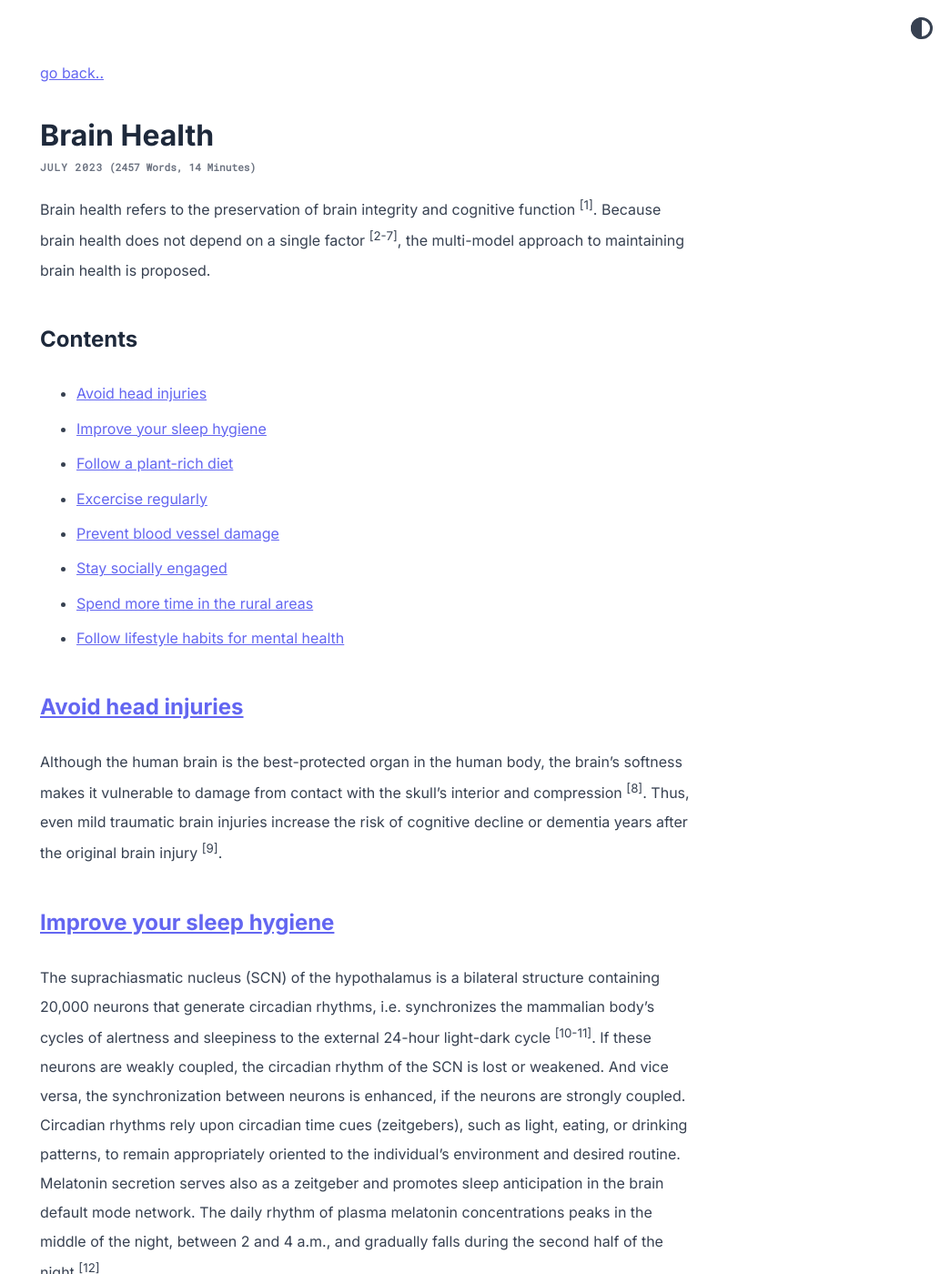
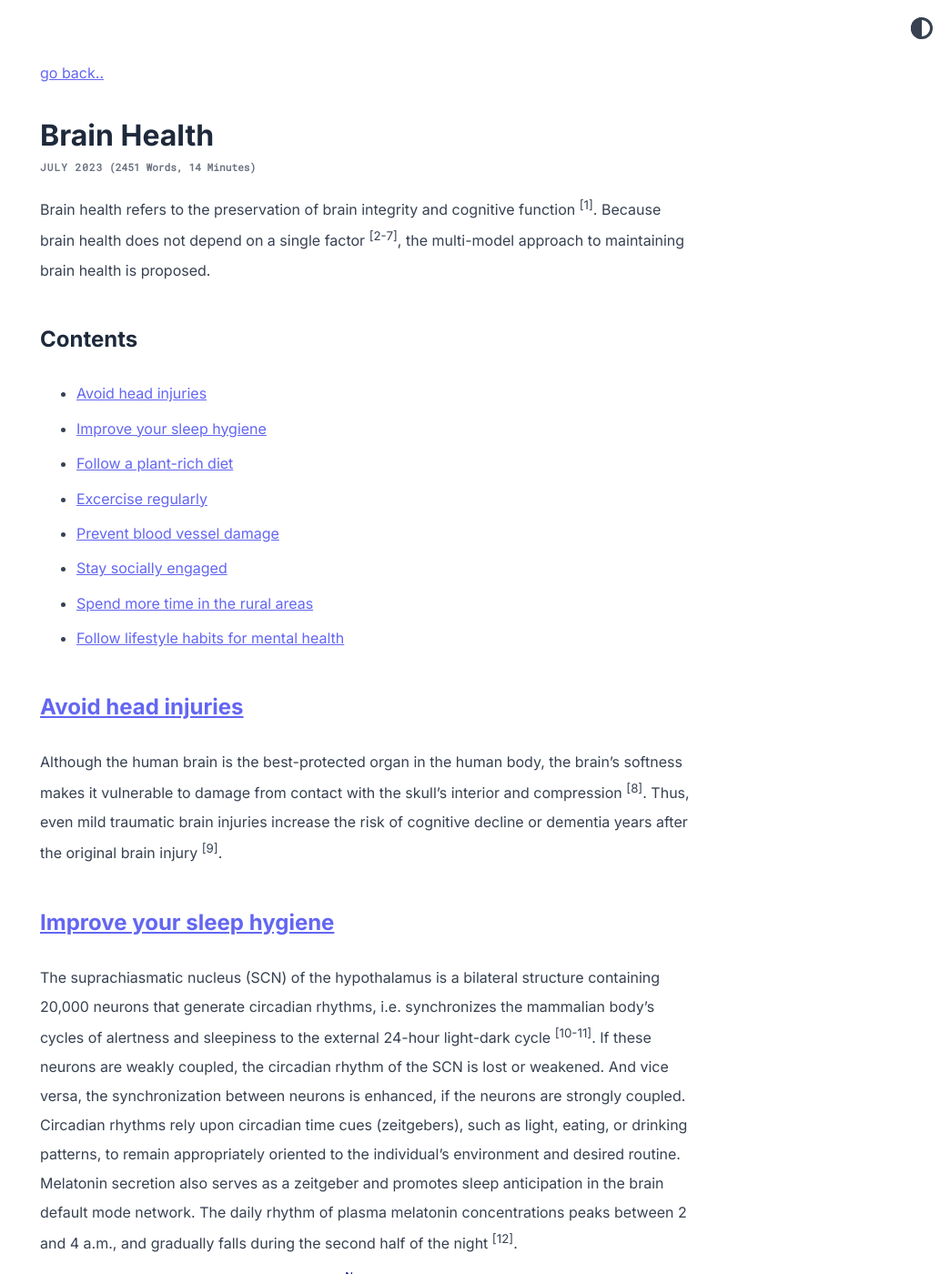
Before and after one commit to abhinavs/moonwalk, a Jekyll site: the page built from _posts/2023-07-19-brain-health.md, in a window 1280 px wide and 1400 px high. Shown: the whole window at 91% size, without its empty margins (236-1280 px from the left). Built offline with Jekyll 4.4.1, drawn with Linux system fonts in a browser that asks for light colours.

Commit message:
Update 2023-07-19-brain-health.md

```diff
--- a/_posts/2023-07-19-brain-health.md
+++ b/_posts/2023-07-19-brain-health.md
@@ -21,7 +21,7 @@ Although the human brain is the best-protected organ in the human body, the brai
 
 ## [Improve your sleep hygiene](#improve-your-sleep-hygiene)
 
-The suprachiasmatic nucleus (SCN) of the hypothalamus is a bilateral structure containing 20,000 neurons that generate circadian rhythms, i.e. synchronizes the mammalian body's cycles of alertness and sleepiness to the external 24-hour light-dark cycle <sup>[10-11]</sup>. If these neurons are weakly coupled, the circadian rhythm of the SCN is lost or weakened. And vice versa, the synchronization between neurons is enhanced, if the neurons are strongly coupled. Circadian rhythms rely upon circadian time cues (zeitgebers), such as light, eating, or drinking patterns, to remain appropriately oriented to the individual's environment and desired routine. Melatonin secretion serves also as a zeitgeber and promotes sleep anticipation in the brain default mode network. The daily rhythm of plasma melatonin concentrations peaks in the middle of the night, between 2 and 4 a.m., and gradually falls during the second half of the night <sup>[12]</sup>.
+The suprachiasmatic nucleus (SCN) of the hypothalamus is a bilateral structure containing 20,000 neurons that generate circadian rhythms, i.e. synchronizes the mammalian body's cycles of alertness and sleepiness to the external 24-hour light-dark cycle <sup>[10-11]</sup>. If these neurons are weakly coupled, the circadian rhythm of the SCN is lost or weakened. And vice versa, the synchronization between neurons is enhanced, if the neurons are strongly coupled. Circadian rhythms rely upon circadian time cues (zeitgebers), such as light, eating, or drinking patterns, to remain appropriately oriented to the individual's environment and desired routine. Melatonin secretion also serves as a zeitgeber and promotes sleep anticipation in the brain default mode network. The daily rhythm of plasma melatonin concentrations peaks between 2 and 4 a.m., and gradually falls during the second half of the night <sup>[12]</sup>.
 
 <img src="/images/biological-clock.png" alt="alternatetext" style="width:100%">
 
```
